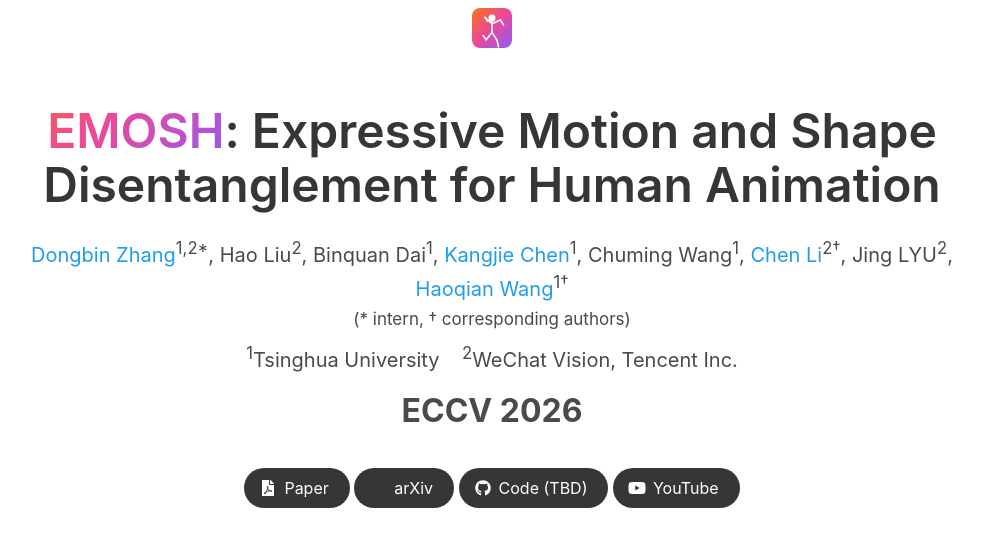
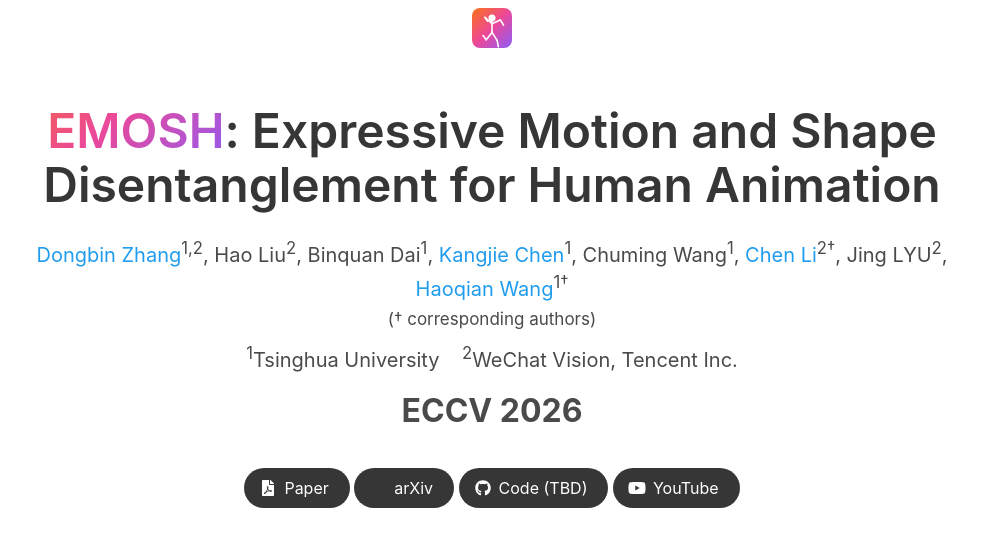
Before and after one commit to EastbeanZhang/EastbeanZhang.github.io, a Jekyll site: the page EMOSH/index.html, which Jekyll copies as it is, in a window 1280 px wide and 900 px high, cut to the strip 0-585 px from the top of the window. Shown: the top 547 px of the strip, without its empty margins (148-1130 px from the left). Built offline with Jekyll 4.4.1, drawn with Linux system fonts in a browser that asks for light colours; nearby versions of some CDN libraries; library files that are not in the unit come from our copies; a style sheet for code colours, icons or effects is not loaded.

Commit message:
Remove intern asterisk from EMOSH

```diff
--- a/EMOSH/index.html
+++ b/EMOSH/index.html
@@ -97,7 +97,7 @@
             <span class="emote-gradient">EMOSH</span>: Expressive Motion and Shape<br>Disentanglement for Human Animation
           </h1>
           <div class="is-size-5 publication-authors">
-            <span class="author-block"><a href="https://github.com/EastbeanZhang">Dongbin Zhang</a><sup>1,2*</sup>,</span>
+            <span class="author-block"><a href="https://github.com/EastbeanZhang">Dongbin Zhang</a><sup>1,2</sup>,</span>
             <span class="author-block">Hao Liu<sup>2</sup>,</span>
             <span class="author-block">Binquan Dai<sup>1</sup>,</span>
             <span class="author-block"><a href="https://github.com/chenkangjie1123">Kangjie Chen</a><sup>1</sup>,</span>
@@ -105,7 +105,7 @@
             <span class="author-block"><a href="https://scholar.google.com/citations?user=WDJL3gYAAAAJ&hl=zh-CN">Chen Li</a><sup>2†</sup>,</span>
             <span class="author-block">Jing LYU<sup>2</sup>,</span>
             <span class="author-block"><a href="https://www.sigs.tsinghua.edu.cn/whq_en/main.htm">Haoqian Wang</a><sup>1†</sup></span>
-            <br><span class="author-block" style="font-size:0.85em;">(* intern, † corresponding authors)</span>
+            <br><span class="author-block" style="font-size:0.85em;">(† corresponding authors)</span>
           </div>
           <div class="is-size-5 publication-authors" style="margin-top:8px;">
             <span class="author-block"><sup>1</sup>Tsinghua University</span>
```
